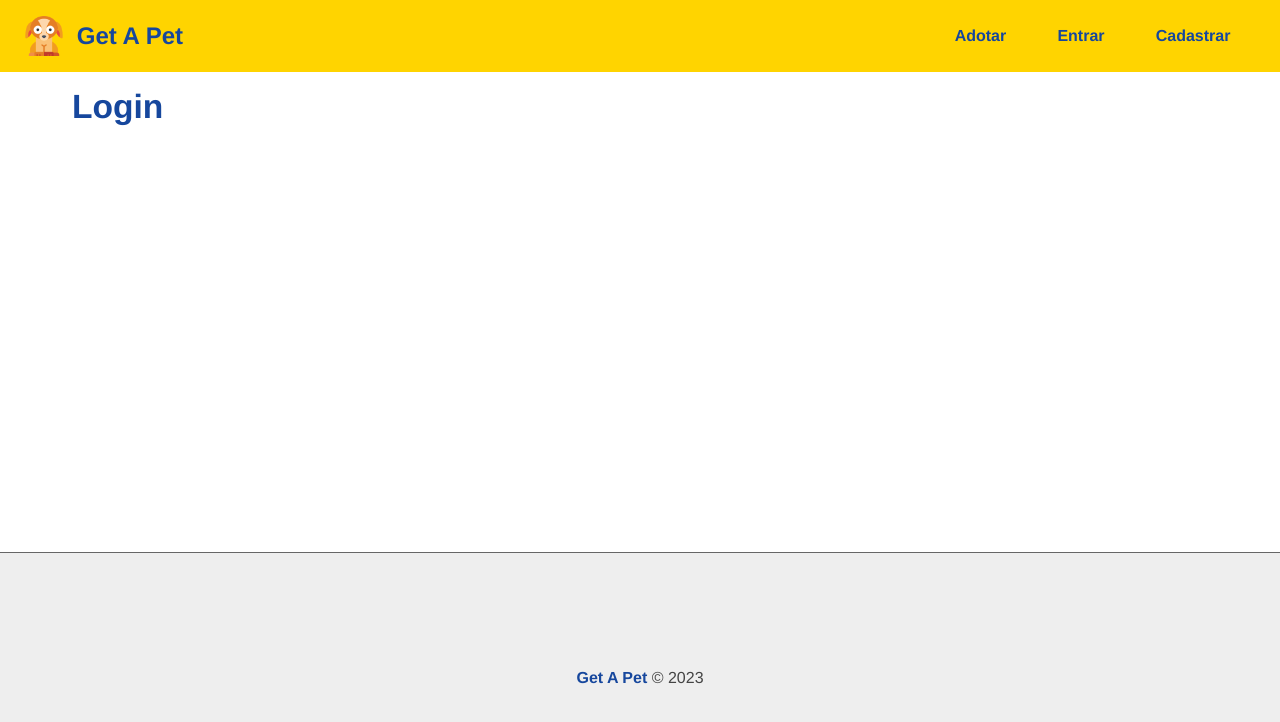
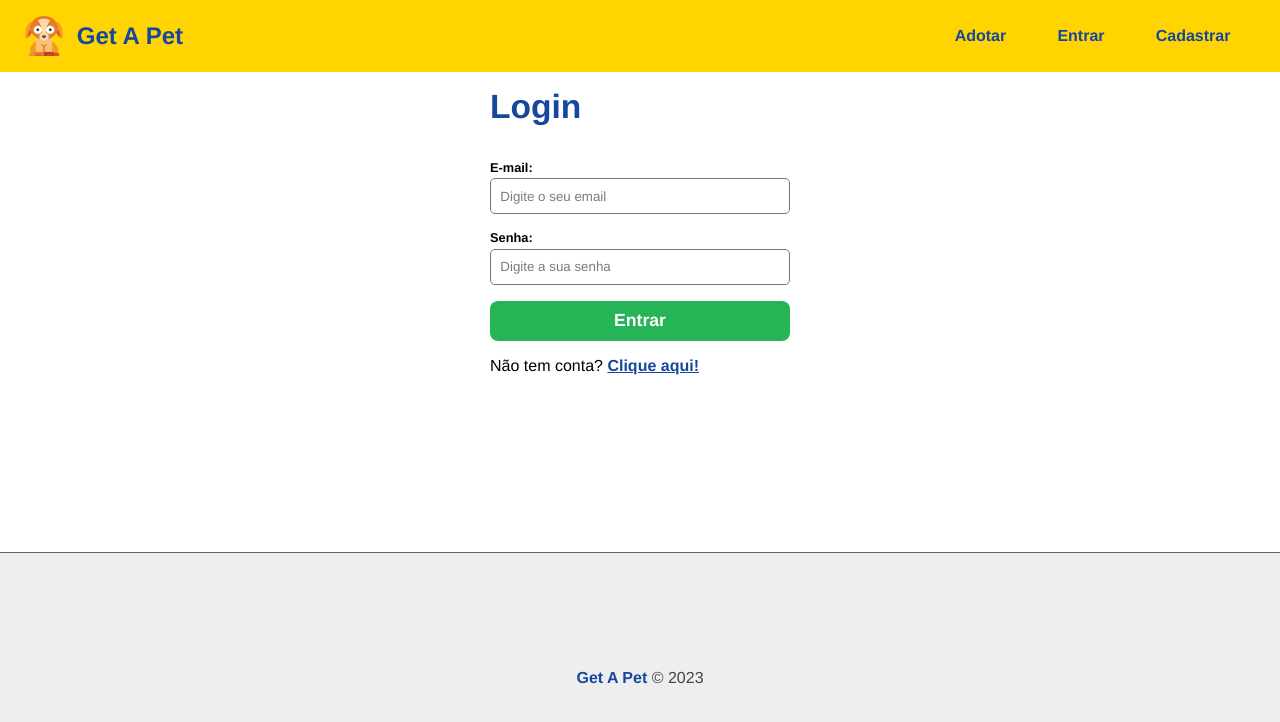
Before and after one commit to Pietro-berg7/Get-A-Pet-Project, a React (Vite) app in the folder frontend/: page /login in a window 1280 px wide. Shown: the top 722 px of the page. Built offline with nearby package versions, Linux system fonts and the light colour scheme.

Commit message:
Formulário de login

```diff
--- a/frontend/src/components/pages/Auth/Login.tsx
+++ b/frontend/src/components/pages/Auth/Login.tsx
@@ -1,9 +1,44 @@
-import React from "react";
+import React, { useState, useContext, SyntheticEvent } from "react";
+import Input from "../../form/Input";
+
+import "../../form/Form.css";
+
+import { Context } from "../../../context/UserContext";
+import { Link } from "react-router-dom";
 
 const Login: React.FC = () => {
+  const handleChange = (e: SyntheticEvent<HTMLInputElement>) => {
+    console.log(e);
+    // setUser({ ...user, [e.currentTarget.name]: e.currentTarget.value });
+  };
+
+  const handleSubmit = (e: SyntheticEvent<HTMLFormElement>) => {
+    e.preventDefault();
+  };
+
   return (
-    <section>
+    <section className="form_container">
       <h1>Login</h1>
+      <form>
+        <Input
+          text="E-mail"
+          type="email"
+          name="email"
+          placeholder="Digite o seu email"
+          handleChange={handleChange}
+        />
+        <Input
+          text="Senha"
+          type="password"
+          name="password"
+          placeholder="Digite a sua senha"
+          handleChange={handleChange}
+        />
+        <input type="submit" value="Entrar" />
+      </form>
+      <p>
+        Não tem conta? <Link to="/register">Clique aqui!</Link>
+      </p>
     </section>
   );
 };
```
